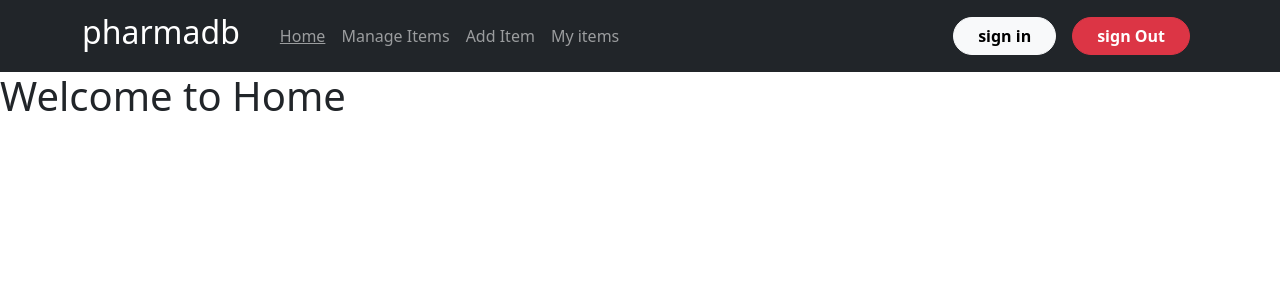
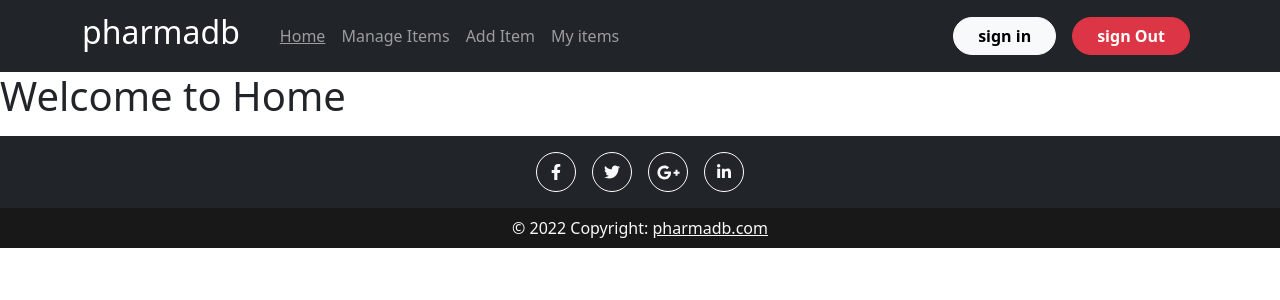
Before and after one commit to shadikmahamudsohan/warehouse-management-website-client-side, a React (Create React App) app: page /home in a window 1280 px wide. Shown: the top 300 px of the page. Built offline with nearby package versions, Linux system fonts and the light colour scheme.

Commit message:
simple footer added

```diff
--- a/package.json
+++ b/package.json
@@ -10,6 +10,7 @@
     "react": "^18.1.0",
     "react-bootstrap": "^2.3.1",
     "react-dom": "^18.1.0",
+    "react-icons": "^4.3.1",
     "react-router-dom": "^6.3.0",
     "react-scripts": "5.0.1",
     "web-vitals": "^2.1.4"
--- a/src/App.js
+++ b/src/App.js
@@ -3,6 +3,7 @@ import './App.css';
 import { Route, Routes } from 'react-router-dom';
 import Home from './pages/Home/Home';
 import Header from './shared/Header/Header';
+import Footer from './shared/Footer/Footer';
 
 function App() {
   return (
@@ -12,6 +13,7 @@ function App() {
         <Route path="/" element={<Home />} />
         <Route path="/home" element={<Home />} />
       </Routes>
+      <Footer />
     </div>
   );
 }
--- a/src/shared/Footer/Footer.css
+++ b/src/shared/Footer/Footer.css
@@ -0,0 +1,26 @@
+footer {
+    margin-top: 1rem;
+    width: 100%;
+}
+
+.copy-right {
+    background-color: rgb(24, 24, 24);
+}
+
+.link-container {
+    width: 40px;
+    height: 40px;
+    display: flex;
+    align-items: center;
+    justify-content: center;
+    border: 1px solid white;
+    border-radius: 50%;
+    cursor: pointer;
+    transition: 500ms;
+}
+
+.link-container:hover {
+    border: none;
+    background-color: white;
+    color: black;
+}
--- a/src/shared/Footer/Footer.js
+++ b/src/shared/Footer/Footer.js
@@ -0,0 +1,30 @@
+import React from 'react';
+import { FaFacebookF, FaTwitter, FaGooglePlusG, FaLinkedinIn } from 'react-icons/fa';
+import './Footer.css'
+
+const Footer = () => {
+    var currentYear = new Date().getFullYear();
+    return (
+        <footer className='bg-dark text-light text-center'>
+            <div className="icons py-3 d-flex justify-content-center">
+                <div className="link-container mx-2">
+                    <FaFacebookF />
+                </div>
+                <div className="link-container mx-2">
+                    <FaTwitter />
+                </div>
+                <div className="link-container mx-2">
+                    <FaGooglePlusG size={'23px'} />
+                </div>
+                <div className="link-container mx-2">
+                    <FaLinkedinIn />
+                </div>
+            </div>
+            <div className="copy-right w-100 py-2">
+                &copy; {currentYear} Copyright: <span className='text-decoration-underline'>pharmadb.com</span>
+            </div>
+        </footer>
+    );
+};
+
+export default Footer;
--- a/src/shared/Header/Header.js
+++ b/src/shared/Header/Header.js
@@ -5,7 +5,7 @@ import ActiveLink from '../ActiveLink/ActiveLink';
 
 const Header = () => {
     return (
-        <Navbar className="py-2" bg="dark" variant="dark" expand="lg" style={{ textAlign: 'center' }}>
+        <Navbar className="py-2 text-center" bg="dark" variant="dark" expand="lg" fixed="sticky">
             <Container>
                 <Navbar.Brand as={Link} to="/"><h2 className='me-3'>pharmadb</h2></Navbar.Brand>
                 <Navbar.Toggle aria-controls="basic-navbar-nav" />
```
Also changed, not shown: src/pages/Home/Home.css (added), 2 other files (tests, documents, lock files or other folders).
